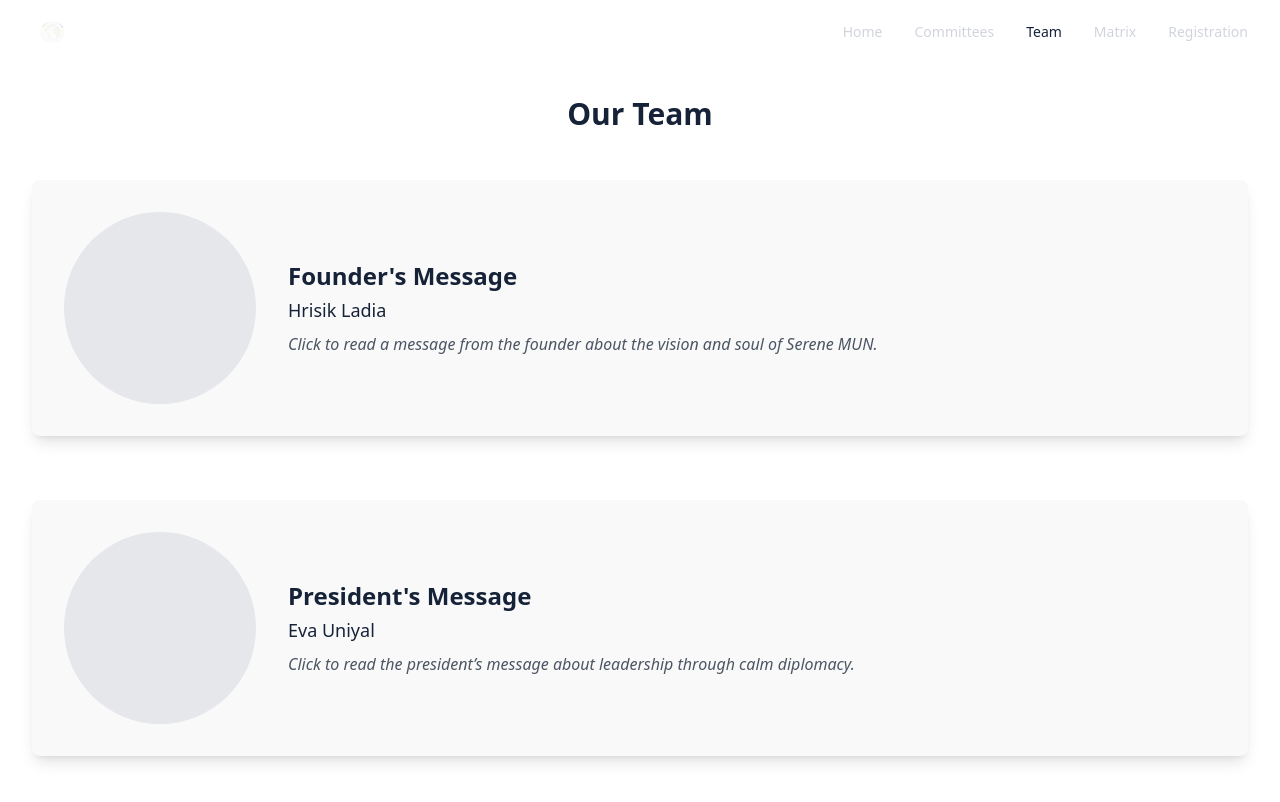
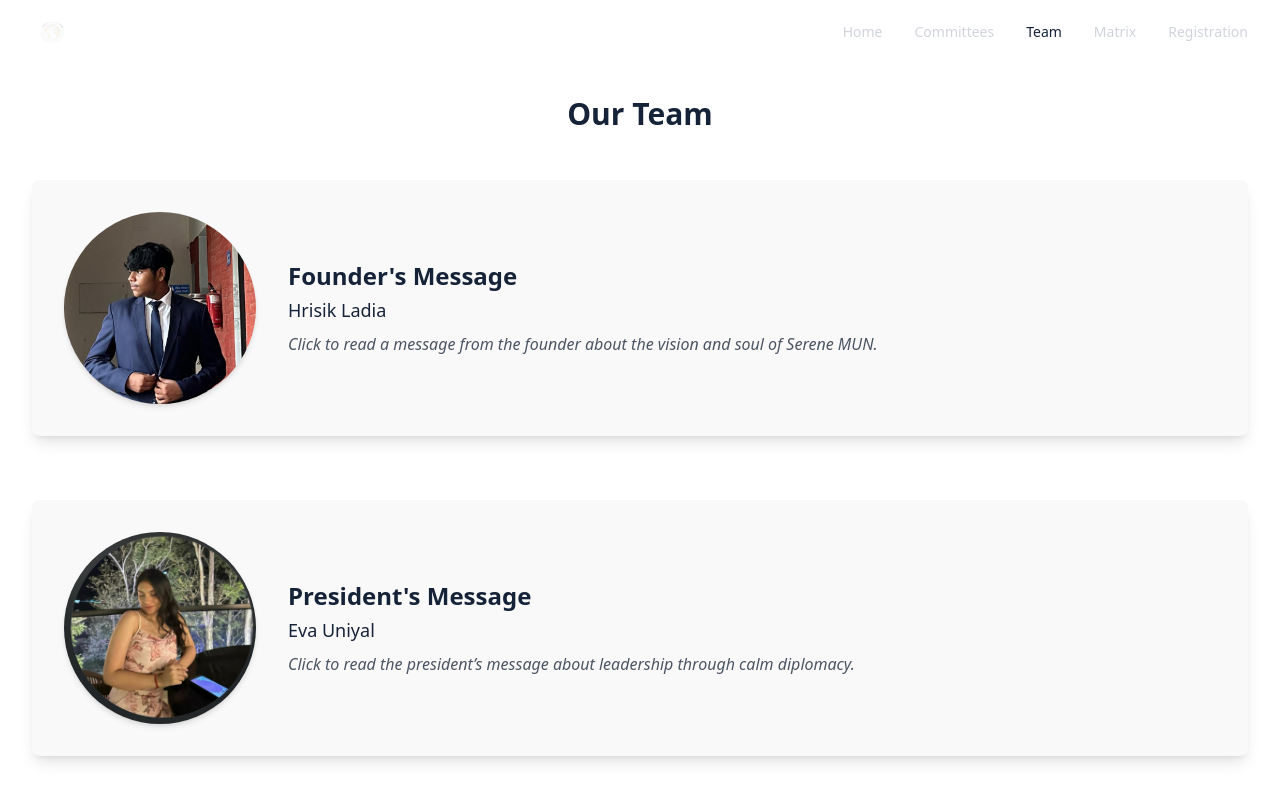
Before and after one commit to shxuryaaz/serenewebsite, a React (Vite) app in the folder serene-main/: page / in a window 1280 px wide. Both pictures are taken after a click on the button "Team". Shown: the top 802 px of the page. Built offline with nearby package versions, Linux system fonts and the light colour scheme.

Commit message:
Update Team.tsx

```diff
--- a/serene-main/src/pages/Team.tsx
+++ b/serene-main/src/pages/Team.tsx
@@ -36,7 +36,11 @@ Together, we're building the future of diplomacy — grounded in calmness and pu
           onClick={() => setOpenModal('founder')}
         >
           <div className="flex flex-col md:flex-row items-center gap-8">
-            <div className="w-48 h-48 bg-gray-200 rounded-full flex-shrink-0" />
+            <img
+              src="/hrisik.jpg"
+              alt="Founder - Hrisik Ladia"
+              className="w-48 h-48 object-cover rounded-full shadow-md"
+            />
             <div>
               <h3 className="text-2xl font-bold mb-1">Founder's Message</h3>
               <p className="text-lg font-medium text-[#152238] mb-2">Hrisik Ladia</p>
@@ -53,7 +57,11 @@ Together, we're building the future of diplomacy — grounded in calmness and pu
           onClick={() => setOpenModal('president')}
         >
           <div className="flex flex-col md:flex-row items-center gap-8">
-            <div className="w-48 h-48 bg-gray-200 rounded-full flex-shrink-0" />
+            <img
+              src="/eva.jpg"
+              alt="President - Eva Uniyal"
+              className="w-48 h-48 object-cover rounded-full shadow-md"
+            />
             <div>
               <h3 className="text-2xl font-bold mb-1">President's Message</h3>
               <p className="text-lg font-medium text-[#152238] mb-2">Eva Uniyal</p>
```
